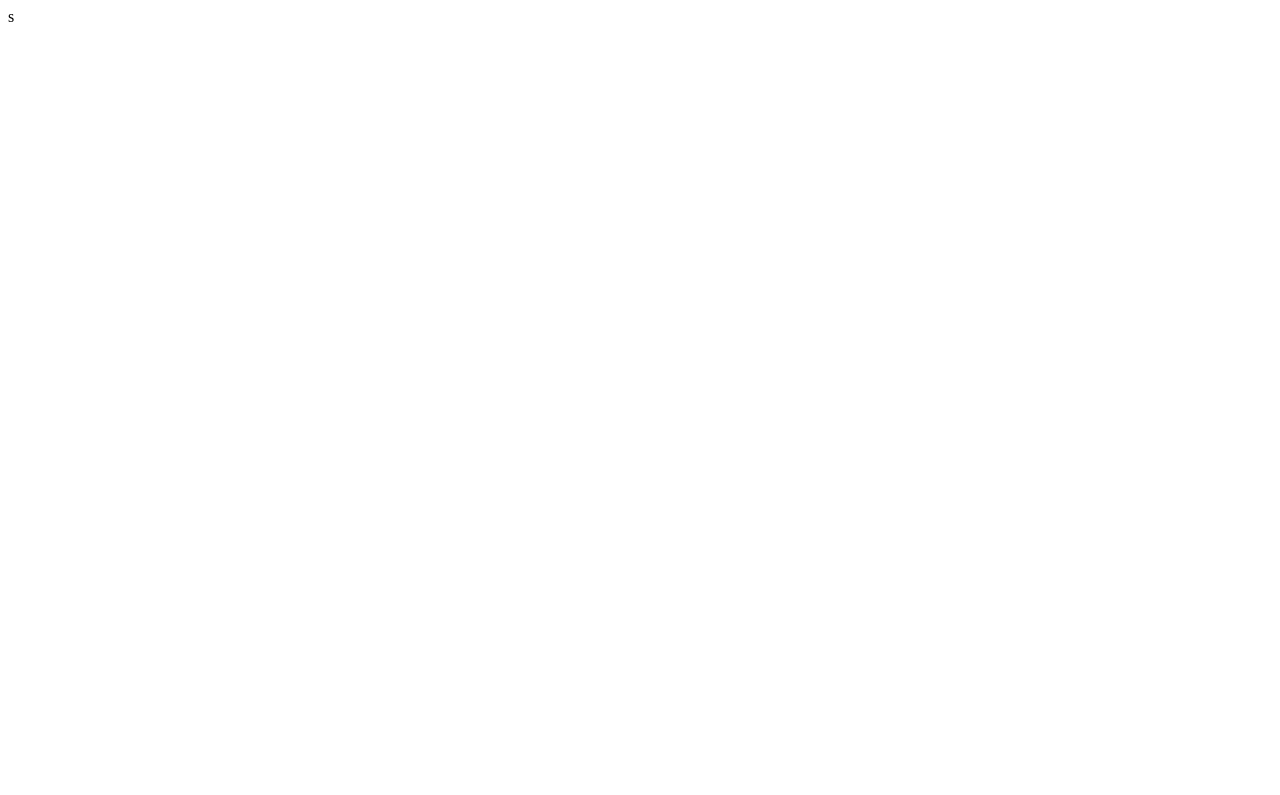
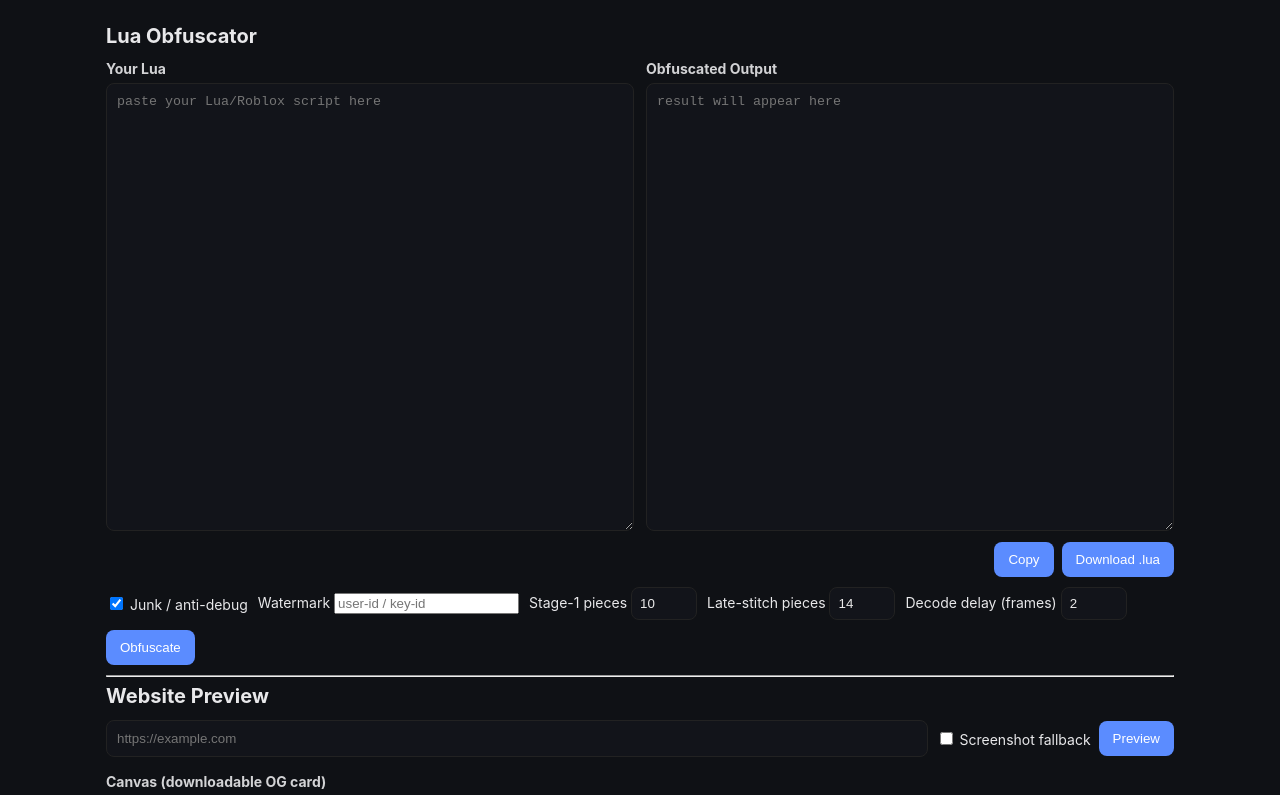
Before and after one commit to staticsenju/lua-obf, a website: page public/index.html in a window 1280 px wide. Shown: the top 795 px of the page. Drawn offline with Linux system fonts and the light colour scheme.

Commit message:
Update index.html

```diff
--- a/public/index.html
+++ b/public/index.html
@@ -1 +1,63 @@
-s
+<!doctype html>
+<html>
+<head>
+  <meta charset="utf-8"/>
+  <title>Lua Obfuscator (hard mode) + Link Preview</title>
+  <link rel="stylesheet" href="style.css"/>
+</head>
+<body>
+  <main>
+    <h1>Lua Obfuscator</h1>
+
+    <div class="grid">
+      <section>
+        <h2>Your Lua</h2>
+        <textarea id="src" placeholder="paste your Lua/Roblox script here"></textarea>
+      </section>
+      <section>
+        <h2>Obfuscated Output</h2>
+        <textarea id="out" placeholder="result will appear here"></textarea>
+        <div class="right">
+          <button id="copy">Copy</button>
+          <button id="download">Download .lua</button>
+        </div>
+      </section>
+    </div>
+
+    <div class="controls">
+      <label><input type="checkbox" id="junk" checked> Junk / anti-debug</label>
+      <label>Watermark <input id="wm" placeholder="user-id / key-id"></label>
+      <label>Stage-1 pieces <input id="split" type="number" min="5" max="48" value="10"></label>
+      <label>Late-stitch pieces <input id="late" type="number" min="6" max="64" value="14"></label>
+      <label>Decode delay (frames) <input id="delay" type="number" min="0" max="10" value="2"></label>
+      <button id="go">Obfuscate</button>
+    </div>
+
+    <hr/>
+
+    <h1>Website Preview</h1>
+    <div class="preview-bar">
+      <input id="url" placeholder="https://example.com">
+      <label><input type="checkbox" id="shot"> Screenshot fallback</label>
+      <button id="previewBtn">Preview</button>
+    </div>
+
+    <a id="cardLink" class="card hidden" target="_blank" rel="noreferrer">
+      <img id="cardImg" alt="">
+      <div class="card-body">
+        <div class="card-site">
+          <img id="cardIcon" class="icon" alt="">
+          <span id="cardSite"></span>
+        </div>
+        <div id="cardTitle" class="card-title"></div>
+        <div id="cardDesc" class="card-desc"></div>
+      </div>
+    </a>
+
+    <h2 style="margin-top:16px;">Canvas (downloadable OG card)</h2>
+    <canvas id="canvas" width="1200" height="630"></canvas>
+    <div class="right"><button id="savePng">Download PNG</button></div>
+  </main>
+  <script src="main.js"></script>
+</body>
+</html>
```
